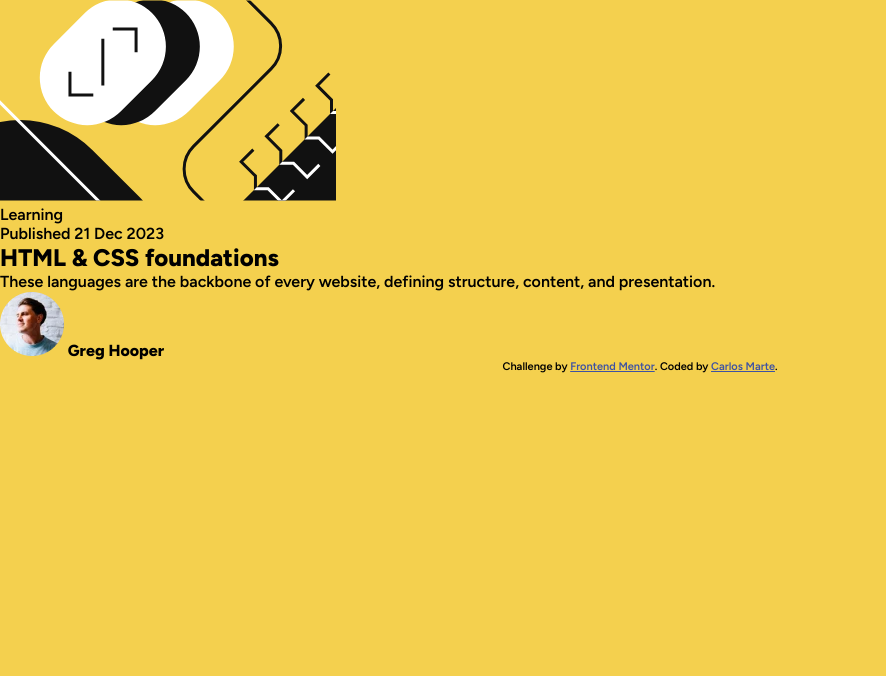
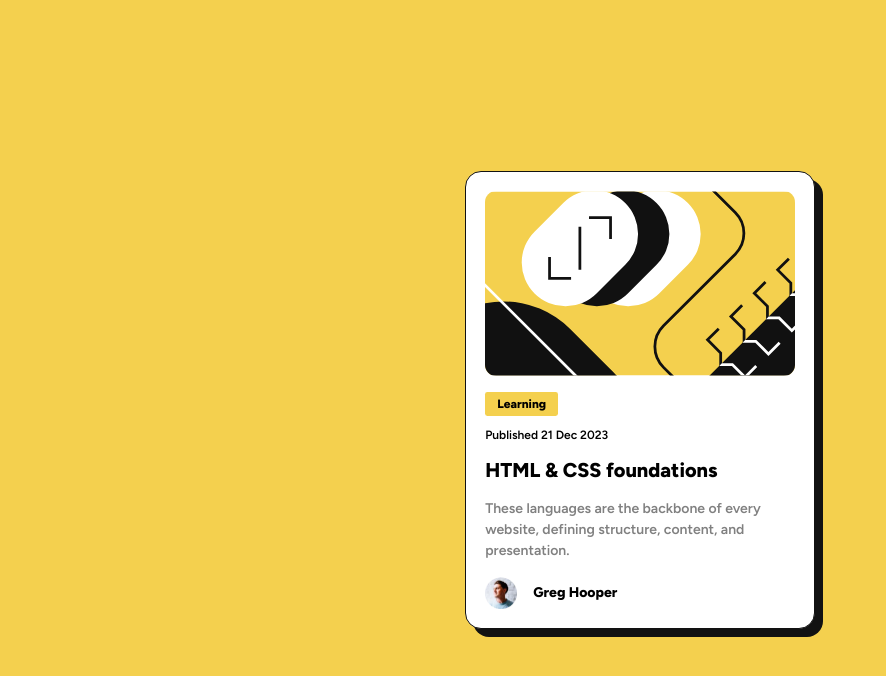
Before and after one commit to Carlos-Marte/blog-preview-card-main, a plain HTML site: page index.html in a window 1280 px wide. Shown: the whole page, without its empty margins (0-886 px from the left). Drawn offline with Linux system fonts and the light colour scheme.

Commit message:
Agregado estilos css

```diff
--- a/index.html
+++ b/index.html
@@ -14,7 +14,6 @@
   <link rel="stylesheet" href="./styles/styles.css">
 </head>
 <body>
-
   <article class="newsArticle">
     <img src="./assets/images/illustration-article.svg" alt="Thumbnail from the article" class="newsArticle__thumbnail">
 
@@ -28,7 +27,7 @@
       <p class="newsArticle__description">
         These languages are the backbone of every website, defining structure, content, and presentation.
       </p>
-    <main/>
+    </main>
 
     <footer class="newsArticle__footer">
       <img src="./assets/images/image-avatar.webp" alt="Photo of Greg Hooper" class="newsArticle__authorPhoto">
@@ -36,9 +35,9 @@
     </footer>
   </article>
 
-  <section class="attribution">
+  <!-- <section class="attribution">
     Challenge by <a href="https://www.frontendmentor.io?ref=challenge" target="_blank">Frontend Mentor</a>.
     Coded by <a href="https://github.com/Carlos-Marte" target="_blank">Carlos Marte</a>.
-  <section/>
+  <section/> -->
 </body>
 </html>
--- a/styles/styles.css
+++ b/styles/styles.css
@@ -5,8 +5,17 @@
 }
 
 :root {
+  /* Article widths */
+  --min-width: 320px;
+  --max-width: 350px;
+
   /* Font */
   --font-size: 16px;
+  --font-size-small: 12px;
+  --font-size-semi-small: 14px;
+  --font-size-big: 20px;
+  --font-weight: 600;
+  --font-weight-b: 800;
   --font-family: 'Figtree', sans-serif;
 
   /* Colors */
@@ -19,7 +28,84 @@
 body {
   font-family: var(--font-family);
   font-size: var(--font-size);
+  font-weight: var(--font-weight);
   background: var(--yellow);
+  height: 100vh;
+  margin: 0 1em;
+  display: grid;
+  place-content: center;
+}
+
+.newsArticle {
+  max-width: var(--max-width);
+  min-width: var(--min-width);
+  background: var(--white);
+  padding: 1.2em;
+  border-radius: 1em;
+  border: 1.5px solid var(--black);
+  box-shadow: 0.5em 0.5em var(--black);
+  display: flex;
+  flex-direction: column;
+  gap: 1em;
+}
+
+.newsArticle__thumbnail {
+  width: 100%;
+  object-fit: cover;
+  border-radius: 0.7em;
+}
+
+.newsArticle__main {
+  display: flex;
+  flex-direction: column;
+  gap: 1em;
+}
+
+.newsArticle__categoryDate {
+  display: flex;
+  flex-direction: column;
+  gap: 1em;
+  font-size: var(--font-size-small);
+}
+
+.newsArticle__articleCategory {
+  width: fit-content;
+  padding: 0.4em 1em;
+  border-radius: 0.2em;
+  background: var(--yellow);
+  font-weight: var(--font-weight-b);
+}
+
+.newsArticle__title {
+  font-size: var(--font-size-big);
+  font-weight: var(--font-weight-b);
+  transition: color 0.1s ease;
+  cursor: pointer;
+}
+
+.newsArticle__title:hover {
+  color: var(--yellow);
+}
+
+.newsArticle__description {
+  color: var(--grey);
+  font-size: var(--font-size-semi-small);
+  line-height: 1.5;
+}
+
+.newsArticle__footer {
+  display: flex;
+  gap: 1em;
+  align-items: center;
+}
+
+.newsArticle__authorPhoto {
+  width: 2em;
+}
+
+.newsArticle__authorName {
+  font-size: var(--font-size-semi-small);
+  font-weight: var(--font-weight-b);
 }
 
 .attribution { font-size: 11px; text-align: center; }
```
